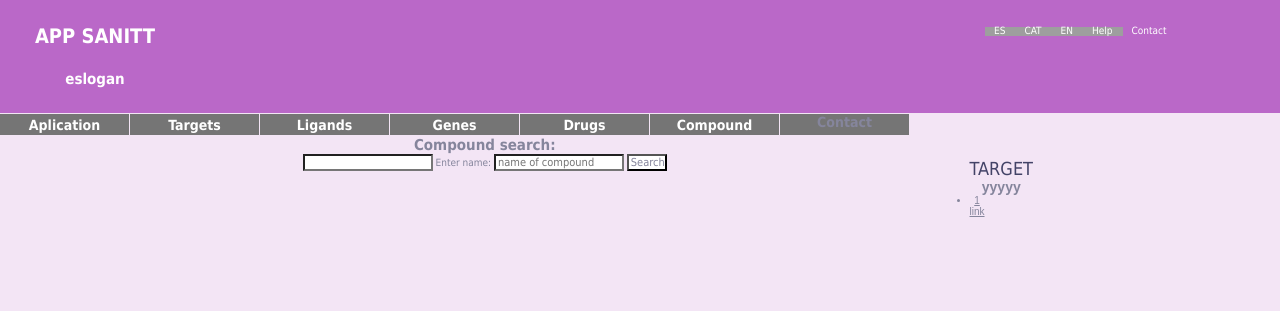
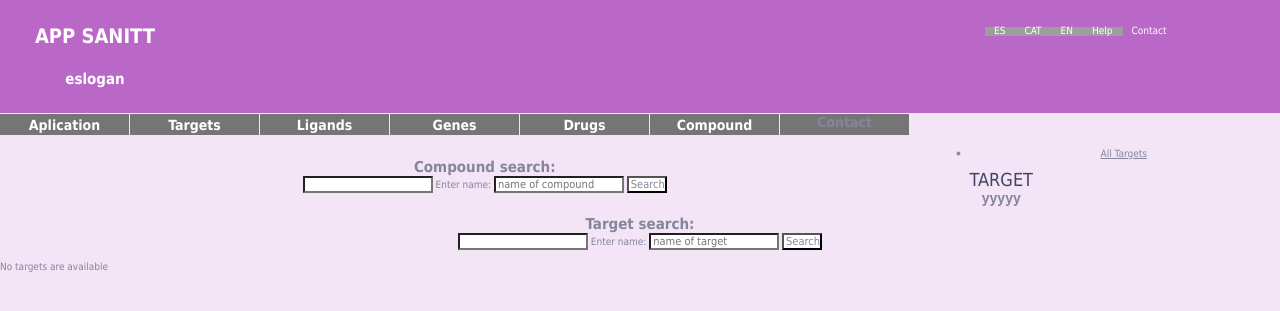
Before and after one commit to Sandra84-code/sanitt, a Django app: template sanitt/templates/sanitt/index.html in a window 1280 px wide. Shown: the top 311 px of the page. Run offline with Django 3.2, Linux system fonts and the light colour scheme; the template is opened without the code that fills it: most values are stand-ins (such as "Sample title", 1, 10 or a date in 2020); form fields are guessed from the names that the template uses; grey boxes are pictures that could not be loaded.

Commit message:
Update index.html

```diff
--- a/sanitt/templates/sanitt/index.html
+++ b/sanitt/templates/sanitt/index.html
@@ -22,7 +22,7 @@
 <ul>
 <li><a href="">ES</li>
 <li><a href="">CAT</li>
-<li><a href="/sanitt/templates/sanitt/index.html">EN</li>
+<li><a href="">EN</li>
 <li><a href="">Help</li>
 <li class="last"><a href="">Contact</a></li>
 </ul>
@@ -52,35 +52,56 @@
 <!-- End of Left Sidebar -->
 <!-- Start of Main Content Area -->
 <div id="main_content">
+<ul>
+<li>
 <!-- Start of New Item Description -->
 <div id="new_item"></div>
+
+<ul>
+<li><a href="alltargets">All Targets</a></li>
+</ul>
 <div id="new_item_header">
 <h1>TARGET</h1>
 <h2>yyyyy</h2>
 </div>
 <div id="new_item_image">  </div>
 <div id="new_item_text">
-{% if latest_target_list %}
-    <ul>
-    {% for target in latest_target_list %}
-        <li><a href="/sanitt/target/{{target.id}}/">{{target.target_id}}</a><br><a href="https://www.guidetopharmacology.org/services/targets/{{target.target_id}}">link</a></li>
-    {% endfor%}
-    </ul>
+
+</div></div>
+<div>
+<br>
+<br>
+<h2>Compound search:</h2>
+
+<form action="." method="get">
+{{ form.compound}}
+{% csrf_token %}
+    <label>Enter name: </label>
+    <input id="csearch" type="text" name="compound" placeholder="name of compound">
+    <input type="submit" value="Search">
+</form>
+<br>
+<br>
+<div>
+<h2>Target search:</h2>
+
+<form action="." method="get">
+{{ form.target}}
+{% csrf_token %}
+    <label>Enter name: </label>
+    <input id= "tsearch" type="text" name="searchString" placeholder="name of target">
+    <input type="submit" value="Search">
+</form>
+{% if tname_list %}
+<ul>
+<li><a href="https://www.guidetopharmacology.org/services/targets/{{target.target_id}}">{{target.target_id}}</a></li>
+<li>{{target.target_id}}</li>
+</ul>
+</div>
 {% else %}
     <p>No targets are available</p>
 {%endif%}
 
-</div></div>
-<div>
-<h2>Compound search:</h2>
-<form action="." method="get">
-{{ form.csearch}}
-{% csrf_token %}
-    <label>Enter name: </label>
-    <input id="csearch" type="text" name="name_field" placeholder="name of compound">
-    <input type="submit" value="Search">
-</form>
-</div>
 
 <!-- End of New Item Description -->
 <div class="h_divider">&nbsp;</div>
```
